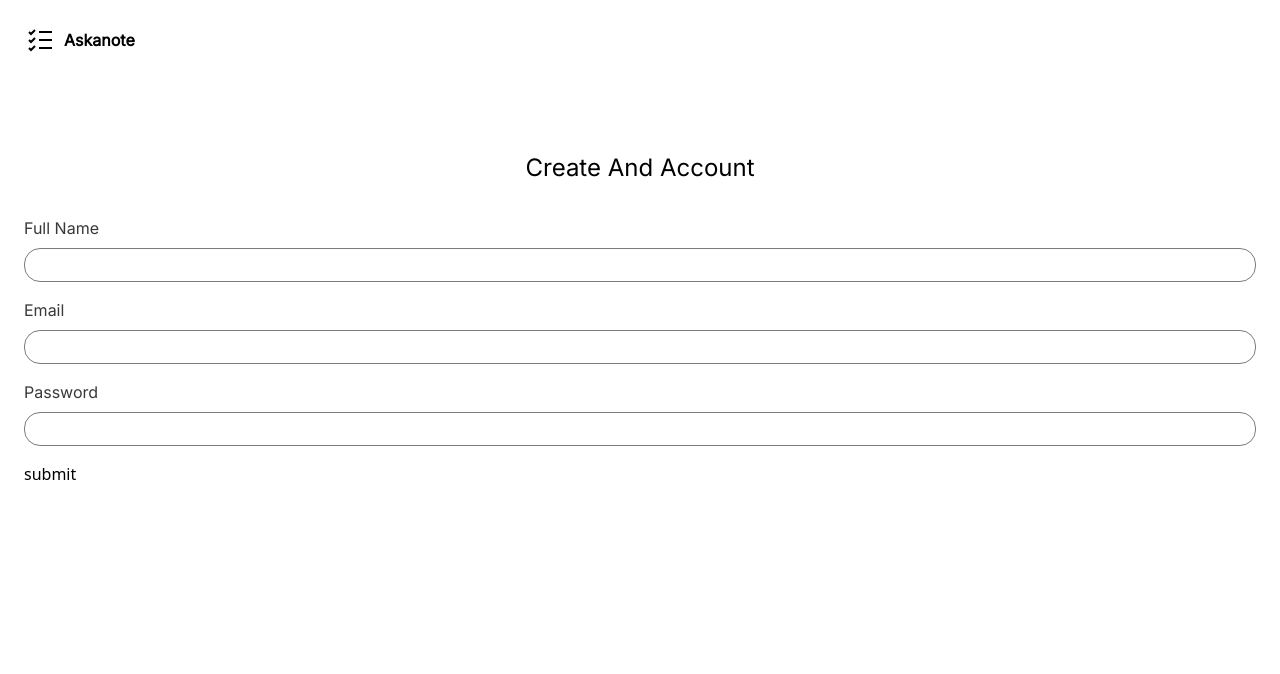
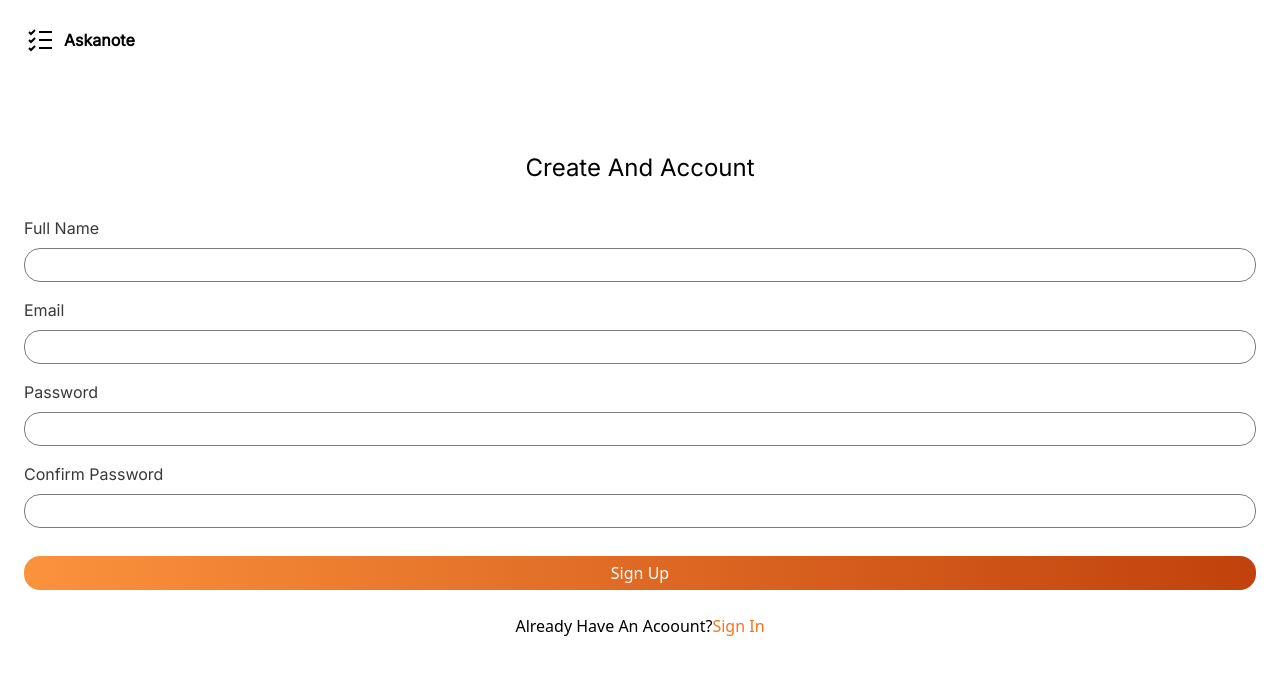
Before and after one commit to zakarialol/todoListReactproject-3, a React (Vite) app: page / in a window 1280 px wide. Shown: the top 674 px of the page. Built offline with nearby package versions, Linux system fonts and the light colour scheme.

Commit message:
adding firebase auth

```diff
--- a/src/App.jsx
+++ b/src/App.jsx
@@ -1,12 +1,14 @@
 import {BrowserRouter,Routes,Route} from "react-router-dom"
 import Home from "./components/pages/Home"
 import Register from "./components/pages/Register"
+import Login from "./components/pages/Login"
 function App() {
     return(
         <BrowserRouter>
             <Routes>
                 <Route path="/" element={<Register/>}/>
                 <Route path="home" element={<Home/>}/>
+                <Route path="login" element={<Login/>}/>
             </Routes>
         </BrowserRouter>
     )
--- a/src/components/Ui/Button.jsx
+++ b/src/components/Ui/Button.jsx
@@ -1,6 +1,6 @@
-function Button({text="",className="",onClick,value=""}){
+function Button({text="",className="",onClick}){
     return(
-        <button value onClick={onClick} className={className}>{text}</button>
+        <button onClick={onClick} className={className}>{text}</button>
     )
 }
 export default Button
--- a/src/components/hooks/Useinput.js
+++ b/src/components/hooks/Useinput.js
@@ -0,0 +1,16 @@
+import { useState } from "react";
+
+function useInput({initialValue = ""}){
+    const [value,setValue] = useState(initialValue)
+
+    function handleChange(e){
+        setValue(e.target.value)
+    }
+    return {
+        value,
+        onChange : handleChange
+    }
+
+}
+
+export default useInput
--- a/src/components/icons/Logo.jsx
+++ b/src/components/icons/Logo.jsx
@@ -1,6 +1,6 @@
 function Logo({width,height}){
     return(
-        <svg width={width} height={height} version="1.1" id="Layer_1" xmlns="http://www.w3.org/2000/svg" xmlns:xlink="http://www.w3.org/1999/xlink"
+        <svg width={width} height={height} version="1.1" id="Layer_1" xmlns="http://www.w3.org/2000/svg" xmlnsXlink="http://www.w3.org/1999/xlink"
 	 viewBox="0 0 32 32" enableBackground="new 0 0 32 32" xmlSpace="preserve">
         <line fill="none" stroke="#000000" strokeWidth="2" strokeMiterlimit="10" x1="15" y1="16" x2="28" y2="16"/>
         <polyline fill="none" stroke="#000000" strokeWidth="2" strokeMiterlimit="10" points="5,16 7,18 11,14 "/>
--- a/src/components/icons/binIcon.jsx
+++ b/src/components/icons/binIcon.jsx
@@ -1,11 +1,38 @@
-function binIcon(){
-    return (
-        <svg width="24px" height="24px" viewBox="0 0 24 24" fill="none" xmlns="http://www.w3.org/2000/svg">
-        <path d="M7.69231 8.70833H5V8.16667H9.84615M7.69231 8.70833V19H16.3077V8.70833M7.69231 8.70833H16.3077M16.3077 8.70833H19V8.16667H14.1538M9.84615 8.16667V6H14.1538V8.16667M9.84615 8.16667H14.1538" stroke="#000000" strokeWidth="1.5" strokeLinecap="round" strokeLinejoin="round"/>
-        <path d="M10 11V17" stroke="#000000" strokeLinecap="round" stroke-linejoin="round"/>
-        <path d="M12 11V17" stroke="#000000" strokeLinecap="round" stroke-linejoin="round"/>
-        <path d="M14 11V17" stroke="#000000" strokeLinecap="round" stroke-linejoin="round"/>
-        </svg>
-    )
+function binIcon() {
+  return (
+    <svg
+      width="24px"
+      height="24px"
+      viewBox="0 0 24 24"
+      fill="none"
+      xmlns="http://www.w3.org/2000/svg"
+    >
+      <path
+        d="M7.69231 8.70833H5V8.16667H9.84615M7.69231 8.70833V19H16.3077V8.70833M7.69231 8.70833H16.3077M16.3077 8.70833H19V8.16667H14.1538M9.84615 8.16667V6H14.1538V8.16667M9.84615 8.16667H14.1538"
+        stroke="#000000"
+        strokeWidth="1.5"
+        strokeLinecap="round"
+        strokeLinejoin="round"
+      />
+      <path
+        d="M10 11V17"
+        stroke="#000000"
+        strokeLinecap="round"
+        strokeLinejoin="round"
+      />
+      <path
+        d="M12 11V17"
+        stroke="#000000"
+        strokeLinecap="round"
+        strokeLinejoin="round"
+      />
+      <path
+        d="M14 11V17"
+        stroke="#000000"
+        strokeLinecap="round"
+        strokeLinejoin="round"
+      />
+    </svg>
+  );
 }
-export default binIcon
+export default binIcon;
--- a/src/components/icons/contactIcon.jsx
+++ b/src/components/icons/contactIcon.jsx
@@ -2,7 +2,7 @@ function contactIcon(){
     return (
         <svg width="24px" height="24px" viewBox="0 0 24 24" fill="none" xmlns="http://www.w3.org/2000/svg">
         <path d="M4 7.00005L10.2 11.65C11.2667 12.45 12.7333 12.45 13.8 11.65L20 7" stroke="#000000" strokeWidth="2" strokeLinecap="round" strokeLinejoin="round"/>
-        <rect x="3" y="5" width="18" height="14" rx="2" stroke="#000000" stroke-width="2" strokeLinecap="round"/>
+        <rect x="3" y="5" width="18" height="14" rx="2" stroke="#000000" strokeWidth="2" strokeLinecap="round"/>
         </svg>
     )
 }
--- /dev/null
+++ b/src/components/pages/Login.jsx
@@ -0,0 +1,6 @@
+function Login(){
+   return(
+    <div>login brother</div>
+   )
+}
+export default Login
--- a/src/components/pages/Register.jsx
+++ b/src/components/pages/Register.jsx
@@ -1,29 +1,84 @@
 // icons
-import Logo from "@/components/icons/Logo"
-import Paragraph from "../Ui/paragraph"
+import Logo from "@/components/icons/Logo";
+import Paragraph from "../Ui/paragraph";
 //jsx
-import LogoAndTitle from "@/components/sections/LogoAndTitle"
-import InputWithTitle from "@/components/sections/InputWithTitle"
-import Button from "@/components/Ui/Button"
-function Register(){
+import LogoAndTitle from "@/components/sections/LogoAndTitle";
+import InputWithTitle from "@/components/sections/InputWithTitle";
+import Button from "@/components/Ui/Button";
+import { Link } from "react-router-dom";
+import useInput from "../hooks/Useinput.js";
+//
+import { auth } from "../../Firebase/firebase.js";
+import { createUserWithEmailAndPassword } from "firebase/auth";
+function Register() {
+  const fullName = useInput("");
+  const email = useInput("");
+  const password = useInput("");
+  const confirmPassword = useInput("");
+  //
+  async function handleSubmit(e) {
+    e.preventDefault();
+    console.log("u just clicked sign up");
+    try {
+      const userCridenial = await createUserWithEmailAndPassword(
+        auth,
+        // fullName.value,
+        email.value,
+        password.value,
+      );
+      console.log("waiting ...");
+      console.log(userCridenial);
+    } catch (err) {
+      console.log(err);
+    }
+  }
+  //
+  return (
+    <div className="px-6 pt-6 h-dvh">
+      <LogoAndTitle
+        logo={<Logo width="32" height="32" />}
+        title="askanote"
+        className="flex gap-2 items-center mb-24"
+      />
 
-    return(
+      <div className="text-center">
+        <Paragraph className="formTitle" text="create and account" />
+      </div>
 
-        <div className="px-6 pt-6 h-dvh">
-            <LogoAndTitle logo={<Logo width="32" height="32"/>} title="askanote" className="flex gap-2 items-center mb-24"/>
+      <form action="" onSubmit={handleSubmit}>
+        <InputWithTitle
+          name="fullName"
+          {...fullName}
+          title="full name"
+          type="text"
+        />
+        <InputWithTitle name="email" {...email} title="email" type="email" />
+        <InputWithTitle
+          name="password"
+          {...password}
+          title="password"
+          type="password"
+        />
+        <InputWithTitle
+          name="confirmPassword"
+          {...confirmPassword}
+          title="confirm password"
+          type="password"
+        />
 
-            <div className="text-center">
-                <Paragraph className="formTitle" text="create and account"/>
-            </div>
+        <Button
+          className="inputSubBtn text-white bg-gradient-to-r from-orange-400 to-orange-700 mb-2 mt-3"
+          text="sign up"
+        />
+      </form>
 
-            <form action="">
-                <InputWithTitle title="full name" type="text"/>
-                <InputWithTitle title="email" type="email"/>
-                <InputWithTitle title="password" type="password"/>
-                <Button text="submit"/>
-            </form>
-        </div>
-
-    )
+      <div className="text-center mt-4 flex items-center justify-center flex-wrap capitalize">
+        <Paragraph text="already have an acoount?" className="" />
+        <Link to="/login" className="text-orange-500 cursor-pointer ">
+          sign in
+        </Link>
+      </div>
+    </div>
+  );
 }
-export default Register
+export default Register;
--- a/src/components/sections/InputWithTitle.jsx
+++ b/src/components/sections/InputWithTitle.jsx
@@ -1,9 +1,17 @@
-function InputWithTitle({title,type}){
-    return (
-        <div>
-            <label htmlFor={title} className="block inputTitle">{title}</label>
-            <input type={type} id={title} className="registerInput"/>
-        </div>
-    )
+function InputWithTitle({ title, type, name, ...props }) {
+  return (
+    <div>
+      <label htmlFor={title} className="block inputTitle">
+        {title}
+      </label>
+      <input
+        type={type}
+        name={name}
+        {...props}
+        id={title}
+        className="registerInput"
+      />
+    </div>
+  );
 }
-export default InputWithTitle
+export default InputWithTitle;
--- a/src/firebase/firebase.js
+++ b/src/firebase/firebase.js
@@ -1,6 +1,7 @@
 // Import the functions you need from the SDKs you need
 import { initializeApp } from "firebase/app";
 import { getAnalytics } from "firebase/analytics";
+import { getAuth } from "firebase/auth";
 // TODO: Add SDKs for Firebase products that you want to use
 // https://firebase.google.com/docs/web/setup#available-libraries
 
@@ -13,9 +14,9 @@ const firebaseConfig = {
   storageBucket: "todo-list-357eb.firebasestorage.app",
   messagingSenderId: "649822178887",
   appId: "1:649822178887:web:4b9b467dd1d39f354fab62",
-  measurementId: "G-ZXQ22SDBE7"
+  measurementId: "G-ZXQ22SDBE7",
 };
 
 // Initialize Firebase
 const app = initializeApp(firebaseConfig);
-const analytics = getAnalytics(app);
+export const auth = getAuth(app);
--- a/src/index.css
+++ b/src/index.css
@@ -18,6 +18,9 @@
     .formTitle{
         @apply capitalize text-[#000000] font-inter text-2xl mb-8
     }
+    .inputSubBtn{
+        @apply px-[17px] py-[5px] rounded-2xl cursor-pointer w-full capitalize
+    }
 }
 @layer utilities{
     .boxShadowGray{
```
